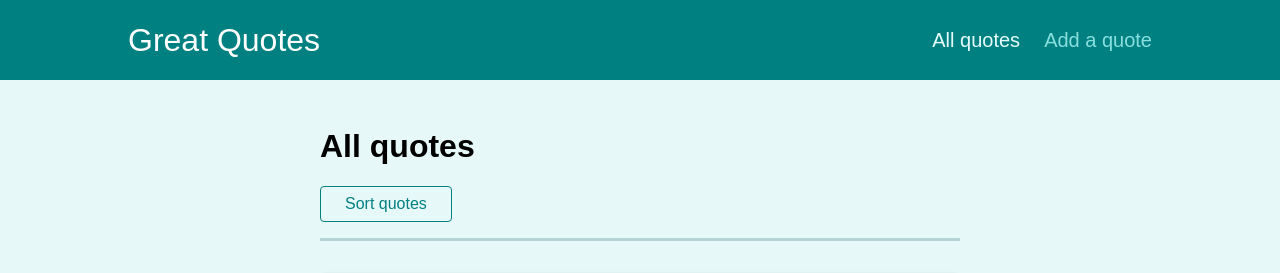
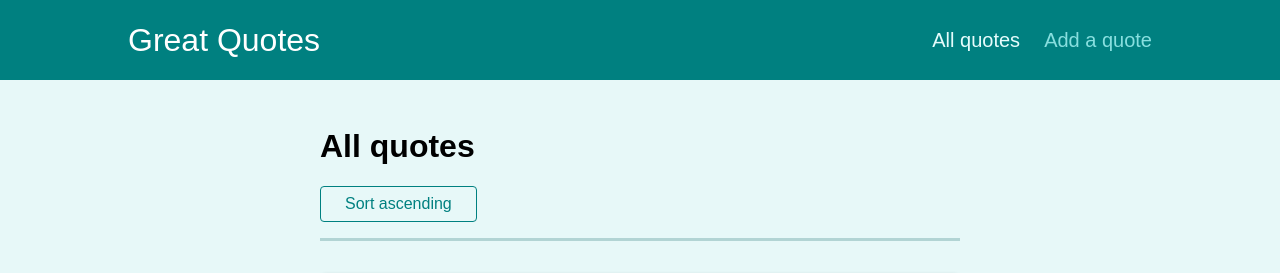
Before and after one commit to Gid-lamim/REACT-routing-practice-II, a React (Create React App) app: page /quotes in a window 1280 px wide. Shown: the top 273 px of the page. Built offline with nearby package versions, Linux system fonts and the light colour scheme.

Commit message:
make the sorting button dynamic
URLSearchParams makes it possible to get information that was passed onto the page via the url

```diff
--- a/src/components/quotes/QuoteList.js
+++ b/src/components/quotes/QuoteList.js
@@ -1,20 +1,29 @@
 import { Fragment } from 'react';
-import { useHistory } from 'react-router-dom';
+import { useHistory, useLocation } from 'react-router-dom';
 
 import QuoteItem from './QuoteItem';
 import classes from './QuoteList.module.css';
 
 const QuoteList = (props) => {
   const history = useHistory();
+  const location = useLocation();
+
+  const queryParams = new URLSearchParams(location.search);
+
+  //Here we need to check whether the sorting is ascending
+  //queryParams.get('sort') will return the sorting option.
+  const isSortingAscending = queryParams.get('sort') === 'asc'; //this will return as false or true
+
+  console.log(queryParams.get('sort'));
 
   const onSortingHandler = () => {
-    history.push('/quotes?sort=asc');
+    history.push('/quotes?sort=' + (isSortingAscending? 'desc' : 'asc'));
   }
 
   return (
     <Fragment>
       <div className={classes.sorting}>
-        <button onClick={onSortingHandler}>Sort quotes</button>
+        <button onClick={onSortingHandler}>Sort {isSortingAscending? 'descending': 'ascending'}</button>
       </div>
       <ul className={classes.list}>
         {props.quotes.map((quote) => (
```
